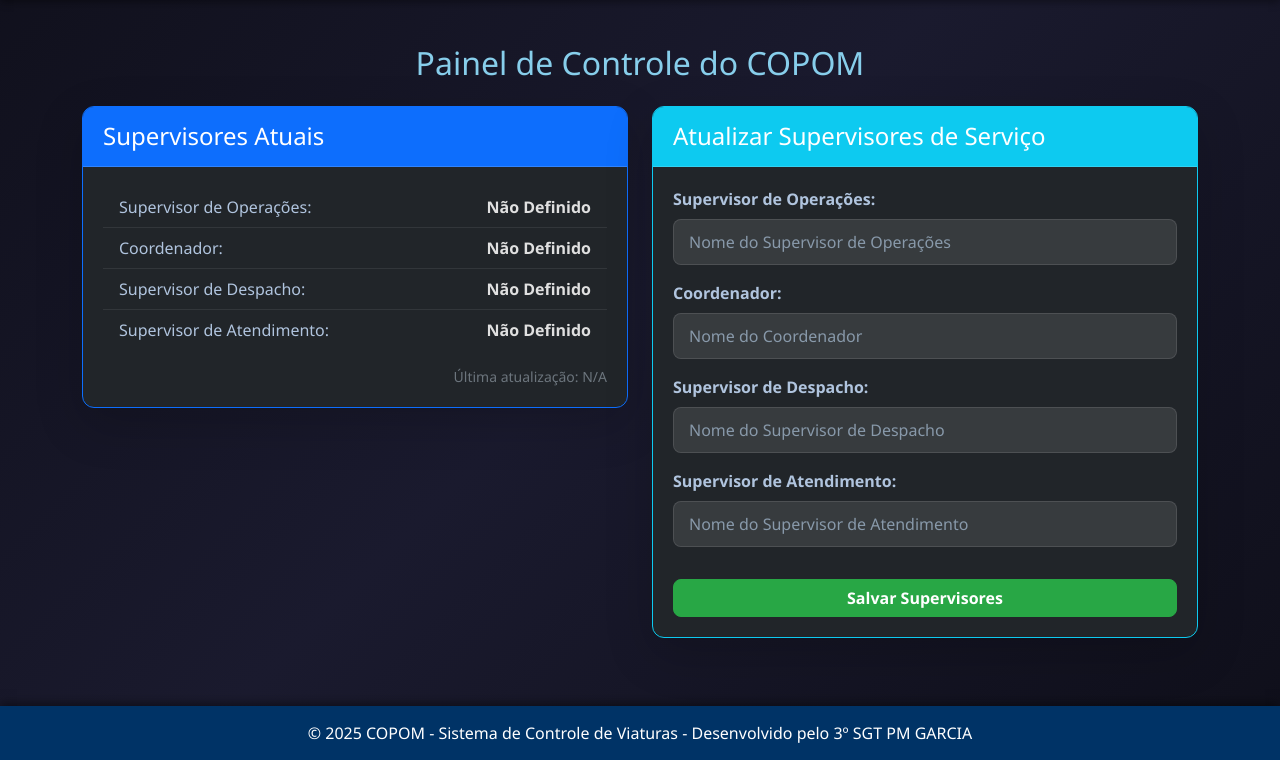
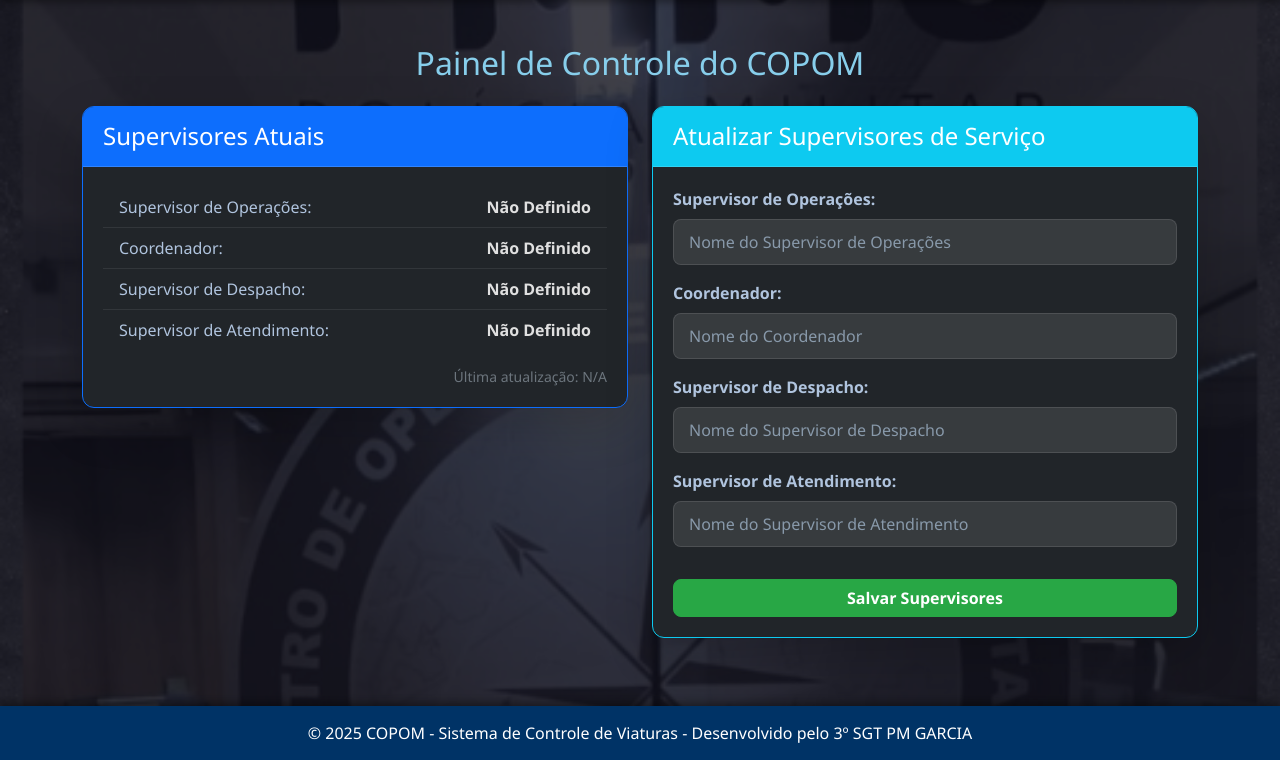
Before and after one commit to Douglasgarciams/controle_viaturas, a Flask app: template templates/index.html in a window 1280 px wide. Shown: the part 161-921 px from the top of the page. Run offline with Flask 3, Linux system fonts and the light colour scheme; the template is opened without the code that fills it, so the values that code supplies are empty; some libraries are stand-ins or nearby versions.

```diff
--- a/templates/index.html
+++ b/templates/index.html
@@ -11,9 +11,21 @@
   <style>
     /* Estilos Globais e Fundo Tecnológico */
     body {
-      background: linear-gradient(135deg, #0f0f1a 0%, #1a1a2e 50%, #0f0f1a 100%);
+    /* 1. IMAGEM DE FUNDO: com uma camada escura para legibilidade */
+    /* Lembre-se de trocar 'fundo.jpg' pelo nome exato da sua imagem */
+    background-image:
+        linear-gradient(rgba(15, 15, 26, 0.8), rgba(15, 15, 26, 0.8)), /* Camada escura semitransparente */
+        url("{{ url_for('static', filename='img/logocopom.png') }}"); /* Sua imagem de fundo */
+
+    /* 2. PROPRIEDADES DA IMAGEM: para cobrir a tela toda */
+    background-size: cover;
+    background-position: center center;
+    background-repeat: no-repeat;
+    background-attachment: fixed;
+
+    /* 3. SEU ESTILO ORIGINAL (MANTIDO) */
     color: #e0e0e0;
-      font-family: 'Segoe UI', Tahoma, Geneva, Verdana, sans-serif; /* Fonte mais moderna */
+    font-family: 'Segoe UI', Tahoma, Geneva, Verdana, sans-serif;
     margin: 0;
     min-height: 100vh;
     display: flex;
```
Lines whose indentation alone changed are shown as unchanged.
